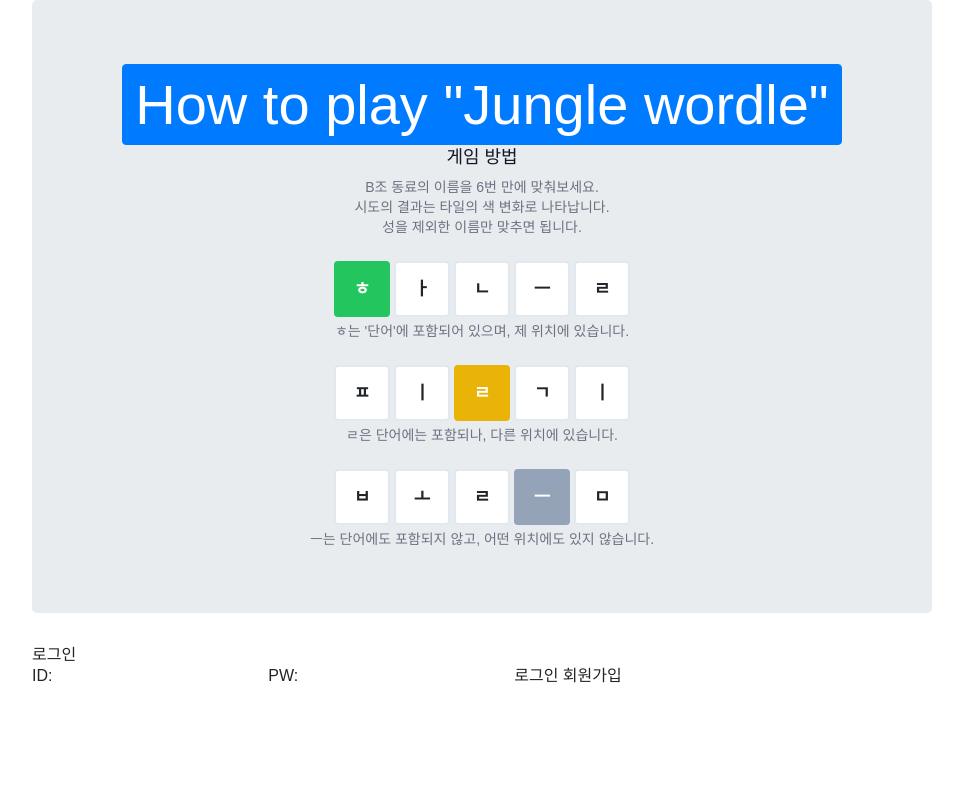
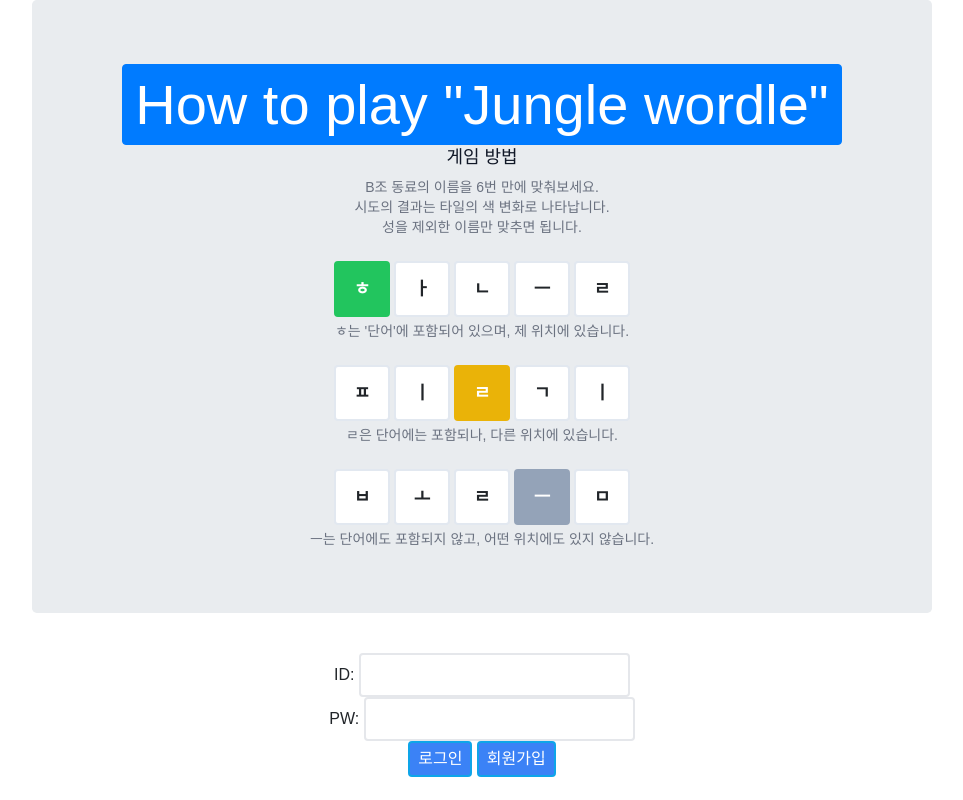
Before and after one commit to wonyoung2257/jungle_week00_project, a Flask app: page / in a window 1280 px wide. Shown: the whole page, without its empty margins (158-1121 px from the left). Run offline with Flask 2, Linux system fonts and the light colour scheme; some libraries are stand-ins or nearby versions; some web fonts are replaced.

Commit message:
index 로그인, 회원가입 수

```diff
--- a/templates/index.html
+++ b/templates/index.html
@@ -1,5 +1,6 @@
 <!DOCTYPE html>
 <html lang="en">
+
 <head>
   <meta charset="UTF-8" />
   <meta http-equiv="X-UA-Compatible" content="IE=edge" />
@@ -25,31 +26,20 @@
       }
     </style>
   <!-- Bootstrap CSS -->
-    <link
-      rel="stylesheet"
-      href="https://maxcdn.bootstrapcdn.com/bootstrap/4.0.0/css/bootstrap.min.css"
-      integrity="sha384-Gn5384xqQ1aoWXA+058RXPxPg6fy4IWvTNh0E263XmFcJlSAwiGgFAW/dAiS6JXm"
-      crossorigin="anonymous"
-    />
+  <link rel="stylesheet" href="https://maxcdn.bootstrapcdn.com/bootstrap/4.0.0/css/bootstrap.min.css"
+    integrity="sha384-Gn5384xqQ1aoWXA+058RXPxPg6fy4IWvTNh0E263XmFcJlSAwiGgFAW/dAiS6JXm" crossorigin="anonymous" />
 
   <!-- Optional JavaScript -->
   <!-- jQuery first, then Popper.js, then Bootstrap JS -->
   <script src="https://ajax.googleapis.com/ajax/libs/jquery/3.5.1/jquery.min.js"></script>
-    <script
-      src="https://cdnjs.cloudflare.com/ajax/libs/popper.js/1.12.9/umd/popper.min.js"
+  <script src="https://cdnjs.cloudflare.com/ajax/libs/popper.js/1.12.9/umd/popper.min.js"
     integrity="sha384-ApNbgh9B+Y1QKtv3Rn7W3mgPxhU9K/ScQsAP7hUibX39j7fakFPskvXusvfa0b4Q"
-      crossorigin="anonymous"
-    ></script>
-    <script
-      src="https://maxcdn.bootstrapcdn.com/bootstrap/4.0.0/js/bootstrap.min.js"
+    crossorigin="anonymous"></script>
+  <script src="https://maxcdn.bootstrapcdn.com/bootstrap/4.0.0/js/bootstrap.min.js"
     integrity="sha384-JZR6Spejh4U02d8jOt6vLEHfe/JQGiRRSQQxSfFWpi1MquVdAyjUar5+76PVCmYl"
-      crossorigin="anonymous"
-    ></script>
+    crossorigin="anonymous"></script>
   <!-- 구글폰트 -->
-    <link
-      href="https://fonts.googleapis.com/css?family=Stylish&display=swap"
-      rel="stylesheet"
-    />
+  <link href="https://fonts.googleapis.com/css?family=Stylish&display=swap" rel="stylesheet" />
   <!-- style -->
   <style type="text/css">
     * {
@@ -90,6 +80,12 @@
       /* border-radius: 5px; */
     }
 
+    .text-box {
+      width: 100px;
+    }
+
+
+
     .edit-box {
       width: 250px;
       display: none;
@@ -121,10 +117,7 @@
       <p></p>
       <div>
         <div class="text-center">
-            <h3
-              class="text-lg leading-6 font-medium text-gray-900"
-              id="headlessui-dialog-title-6"
-            >
+          <h3 class="text-lg leading-6 font-medium text-gray-900" id="headlessui-dialog-title-6">
             게임 방법
           </h3>
           <div class="mt-2">
@@ -139,28 +132,23 @@
             </p>
             <div class="flex justify-center mb-1 mt-4">
               <div
-                  class="w-14 h-14 border-solid border-2 flex items-center justify-center mx-0.5 text-lg font-bold rounded bg-green-500 text-white border-green-500 cell-animation"
-                >
+                class="w-14 h-14 border-solid border-2 flex items-center justify-center mx-0.5 text-lg font-bold rounded bg-green-500 text-white border-green-500 cell-animation">
                 ㅎ
               </div>
               <div
-                  class="w-14 h-14 border-solid border-2 flex items-center justify-center mx-0.5 text-lg font-bold rounded bg-white border-slate-200 border-black cell-animation"
-                >
+                class="w-14 h-14 border-solid border-2 flex items-center justify-center mx-0.5 text-lg font-bold rounded bg-white border-slate-200 border-black cell-animation">
                 ㅏ
               </div>
               <div
-                  class="w-14 h-14 border-solid border-2 flex items-center justify-center mx-0.5 text-lg font-bold rounded bg-white border-slate-200 border-black cell-animation"
-                >
+                class="w-14 h-14 border-solid border-2 flex items-center justify-center mx-0.5 text-lg font-bold rounded bg-white border-slate-200 border-black cell-animation">
                 ㄴ
               </div>
               <div
-                  class="w-14 h-14 border-solid border-2 flex items-center justify-center mx-0.5 text-lg font-bold rounded bg-white border-slate-200 border-black cell-animation"
-                >
+                class="w-14 h-14 border-solid border-2 flex items-center justify-center mx-0.5 text-lg font-bold rounded bg-white border-slate-200 border-black cell-animation">
                 ㅡ
               </div>
               <div
-                  class="w-14 h-14 border-solid border-2 flex items-center justify-center mx-0.5 text-lg font-bold rounded bg-white border-slate-200 border-black cell-animation"
-                >
+                class="w-14 h-14 border-solid border-2 flex items-center justify-center mx-0.5 text-lg font-bold rounded bg-white border-slate-200 border-black cell-animation">
                 ㄹ
               </div>
             </div>
@@ -169,28 +157,23 @@
             </p>
             <div class="flex justify-center mb-1 mt-4">
               <div
-                  class="w-14 h-14 border-solid border-2 flex items-center justify-center mx-0.5 text-lg font-bold rounded bg-white border-slate-200 border-black cell-animation"
-                >
+                class="w-14 h-14 border-solid border-2 flex items-center justify-center mx-0.5 text-lg font-bold rounded bg-white border-slate-200 border-black cell-animation">
                 ㅍ
               </div>
               <div
-                  class="w-14 h-14 border-solid border-2 flex items-center justify-center mx-0.5 text-lg font-bold rounded bg-white border-slate-200 border-black cell-animation"
-                >
+                class="w-14 h-14 border-solid border-2 flex items-center justify-center mx-0.5 text-lg font-bold rounded bg-white border-slate-200 border-black cell-animation">
                 ㅣ
               </div>
               <div
-                  class="w-14 h-14 border-solid border-2 flex items-center justify-center mx-0.5 text-lg font-bold rounded bg-yellow-500 text-white border-yellow-500 cell-animation"
-                >
+                class="w-14 h-14 border-solid border-2 flex items-center justify-center mx-0.5 text-lg font-bold rounded bg-yellow-500 text-white border-yellow-500 cell-animation">
                 ㄹ
               </div>
               <div
-                  class="w-14 h-14 border-solid border-2 flex items-center justify-center mx-0.5 text-lg font-bold rounded bg-white border-slate-200 border-black cell-animation"
-                >
+                class="w-14 h-14 border-solid border-2 flex items-center justify-center mx-0.5 text-lg font-bold rounded bg-white border-slate-200 border-black cell-animation">
                 ㄱ
               </div>
               <div
-                  class="w-14 h-14 border-solid border-2 flex items-center justify-center mx-0.5 text-lg font-bold rounded bg-white border-slate-200 border-black cell-animation"
-                >
+                class="w-14 h-14 border-solid border-2 flex items-center justify-center mx-0.5 text-lg font-bold rounded bg-white border-slate-200 border-black cell-animation">
                 ㅣ
               </div>
             </div>
@@ -199,28 +182,23 @@
             </p>
             <div class="flex justify-center mb-1 mt-4">
               <div
-                  class="w-14 h-14 border-solid border-2 flex items-center justify-center mx-0.5 text-lg font-bold rounded bg-white border-slate-200 border-black cell-animation"
-                >
+                class="w-14 h-14 border-solid border-2 flex items-center justify-center mx-0.5 text-lg font-bold rounded bg-white border-slate-200 border-black cell-animation">
                 ㅂ
               </div>
               <div
-                  class="w-14 h-14 border-solid border-2 flex items-center justify-center mx-0.5 text-lg font-bold rounded bg-white border-slate-200 border-black cell-animation"
-                >
+                class="w-14 h-14 border-solid border-2 flex items-center justify-center mx-0.5 text-lg font-bold rounded bg-white border-slate-200 border-black cell-animation">
                 ㅗ
               </div>
               <div
-                  class="w-14 h-14 border-solid border-2 flex items-center justify-center mx-0.5 text-lg font-bold rounded bg-white border-slate-200 border-black cell-animation"
-                >
+                class="w-14 h-14 border-solid border-2 flex items-center justify-center mx-0.5 text-lg font-bold rounded bg-white border-slate-200 border-black cell-animation">
                 ㄹ
               </div>
               <div
-                  class="w-14 h-14 border-solid border-2 flex items-center justify-center mx-0.5 text-lg font-bold rounded bg-slate-400 text-white border-slate-400 cell-animation"
-                >
+                class="w-14 h-14 border-solid border-2 flex items-center justify-center mx-0.5 text-lg font-bold rounded bg-slate-400 text-white border-slate-400 cell-animation">
                 ㅡ
               </div>
               <div
-                  class="w-14 h-14 border-solid border-2 flex items-center justify-center mx-0.5 text-lg font-bold rounded bg-white border-slate-200 border-black cell-animation"
-                >
+                class="w-14 h-14 border-solid border-2 flex items-center justify-center mx-0.5 text-lg font-bold rounded bg-white border-slate-200 border-black cell-animation">
                 ㅁ
               </div>
             </div>
@@ -232,26 +210,57 @@
       </div>
     </div>
 
-      <form id="login-form" class="wrap" type="submit">
-        <h1>로그인</h1>
+    <form id="login-form" class="p-2 bg-white felx px-2 py-1 text-center" type="submit">
+      <div>
         <label for="login-id">ID: </label>
-        <input type="text" id="login-id" />
-        <label for="login-pw">PW: </label>
-        <input type="password" id="login-pw" />
-        <input id="submit-btn" type="submit" value="로그인" />
-        <button type="button" onclick="makepage()">회원가입</button>
+        <input type="text"
+          class=" border-solid border-2 border-gray bg-white-500 hover:bg-gray-100 text-black font-bold py-2 px-4 rounded"
+          id="login-id" />
+      </div>
+      <div>
+        <label id="text-box" for="login-pw">PW: </label>
+        <input type="password"
+          class="border-solid border-2 border-gray bg-white-500 hover:bg-gray-100 text-black font-bold py-2 px-4 rounded"
+          id="login-pw" />
+      </div>
+      <div>
+        <input id="submit-btn"
+          class="border-solid border-2 border-sky-500 bg-blue-500 hover:bg-sky-500 text-white font-white py-1 px-2 rounded"
+          type="submit" value="로그인" />
+        <button type="button"
+          class="border-solid border-2 border-sky-500 bg-blue-500 hover:bg-sky-500 text-white font-white py-1 px-2 rounded"
+          onclick="makepage()">회원가입</button>
+      </div>
     </form>
 
-      <form id="singup-form" class="wrap" type="submit" display="none">
+    <form id="singup-form" class="p-2 bg-white felx px-2 py-1 text-center" type="submit" display="none">
+      <div class="display-4">
         <h1>회원가입</h1>
-        <label for="sign-up-id">ID: </label>
-        <input id="sign-up-id" />
+      </div>
+      <div>
+        <label id="text-box" for="sign-up-id">ID: </label>
+        <input id="sign-up-id"
+          class="border-solid border-2 border-gray bg-white-500 hover:bg-gray-100 text-black font-bold py-2 px-4 rounded" />
+      </div>
+      <div>
         <label for="sign-up-pw">PW: </label>
-        <input type="password" id="sign-up-pw" />
+        <input type="password"
+          class="border-solid border-2 border-gray bg-white-500 hover:bg-gray-100 text-black font-bold py-2 px-4 rounded"
+          id="sign-up-pw" />
+      </div>
+      <div>
         <label for="sign-up-pw2">PW 확인: </label>
-        <input type="password" id="sign-up-pw2" />
-        <input id="singup-btn" type="submit" value="회원가입" />
-        <button onclick="back()" type="button">뒤로가기</button>
+        <input type="password" id="sign-up-pw2"
+          class="border-solid border-2 border-gray bg-white-500 hover:bg-gray-100 text-black font-bold py-2 px-4 rounded" />
+      </div>
+      <div class ="flex-warp">
+      <input id="singup-btn" type="submit"
+        class="border-solid border-2 border-sky-500 bg-blue-500 hover:bg-sky-500 text-white font-white py-1 px-2 rounded"
+        value="가입요청" />
+      <button onclick="back()"
+        class="border-solid border-2 border-sky-500 bg-blue-500 hover:bg-sky-500 text-white font-white py-1 px-2 rounded"
+        type="button">뒤로가기</button>
+      </div>
       </form>
   </div>
 
@@ -307,6 +316,8 @@
         },
       });
     });
+
   </script>
 </body>
+
 </html>
```
Lines whose indentation alone changed are shown as unchanged.
